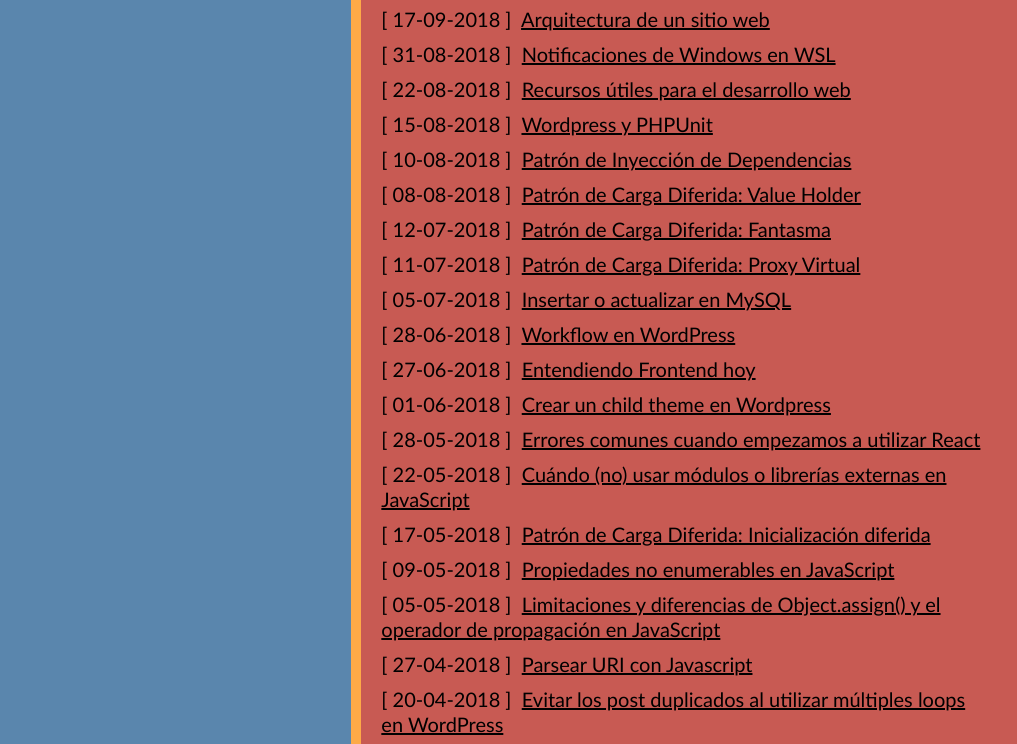
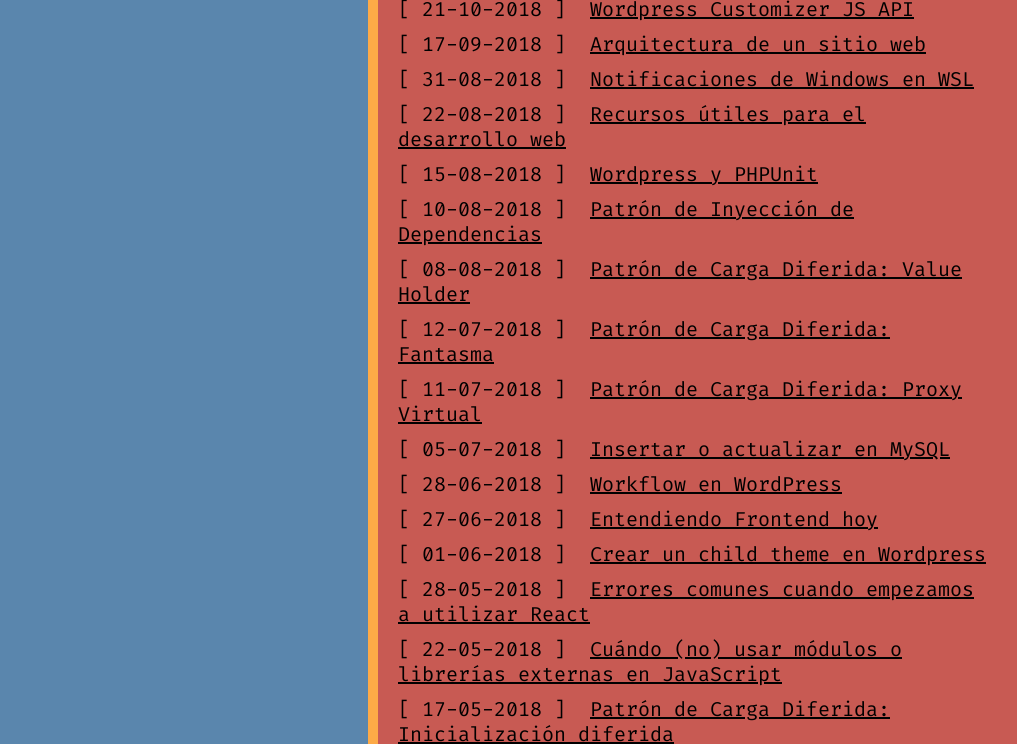
Before and after one commit to robertito13/robertito13.github.io, a Gatsby site: page / in a window 1280 px wide. Shown: the part 353-1097 px from the top of the page, without its empty margins (132-1149 px from the left). Built offline with nearby package versions, Linux system fonts and the light colour scheme; Gatsby itself is replaced by a stand-in of ours.

Commit message:
Fuente global

```diff
--- a/src/styles/main.scss
+++ b/src/styles/main.scss
@@ -1,8 +1,10 @@
+@import url('https://fonts.googleapis.com/css2?family=Fira+Code&display=swap');
+
 body {
   margin: 0;
   padding: 0;
 
-  font-family: 'Work Sans', 'Gill Sans', 'Gill Sans MT', Calibri, 'Trebuchet MS', sans-serif;
+  font-family: 'Fira Code', monospace;
   font-size: 20px;
   color: #000;
 
```
